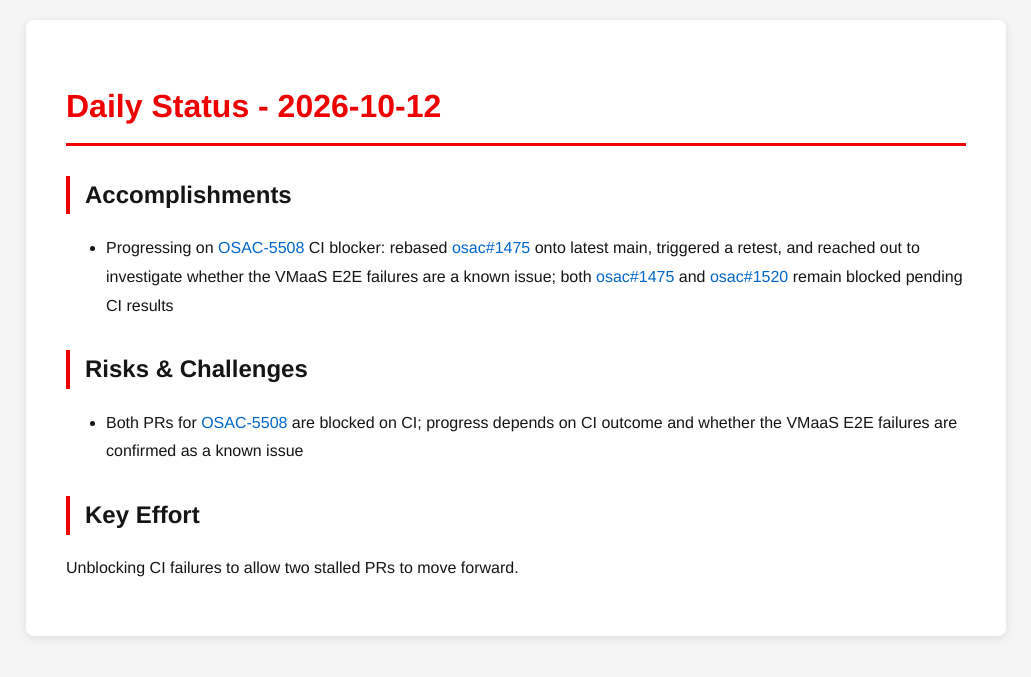
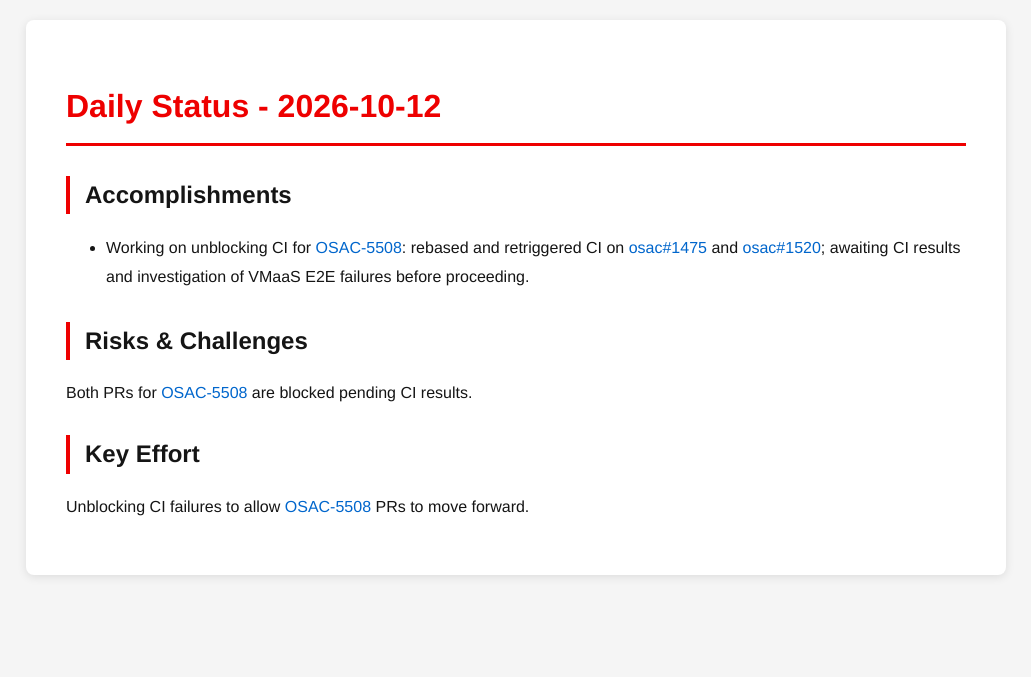
Before and after one commit to tzvatot/daily-status, a Jekyll site: the page built from 2026-10-12.md, in a window 1280 px wide. Shown: the top 677 px of the page, without its empty margins (124-1155 px from the left). Built offline with Jekyll 4.4.1, drawn with Linux system fonts in a browser that asks for light colours.

Commit message:
Daily status update - 2026-10-12

```diff
--- a/2026-10-12.md
+++ b/2026-10-12.md
@@ -7,10 +7,10 @@ date: 2026-10-12
 # Daily Status - 2026-10-12
 
 ## Accomplishments
-- Progressing on [OSAC-5508](https://redhat.atlassian.net/browse/OSAC-5508) CI blocker: rebased [osac#1475](https://github.com/osac-project/osac/pull/1475) onto latest main, triggered a retest, and reached out to investigate whether the VMaaS E2E failures are a known issue; both [osac#1475](https://github.com/osac-project/osac/pull/1475) and [osac#1520](https://github.com/osac-project/osac/pull/1520) remain blocked pending CI results
+- Working on unblocking CI for [OSAC-5508](https://redhat.atlassian.net/browse/OSAC-5508): rebased and retriggered CI on [osac#1475](https://github.com/osac-project/osac/pull/1475) and [osac#1520](https://github.com/osac-project/osac/pull/1520); awaiting CI results and investigation of VMaaS E2E failures before proceeding.
 
 ## Risks & Challenges
-- Both PRs for [OSAC-5508](https://redhat.atlassian.net/browse/OSAC-5508) are blocked on CI; progress depends on CI outcome and whether the VMaaS E2E failures are confirmed as a known issue
+Both PRs for [OSAC-5508](https://redhat.atlassian.net/browse/OSAC-5508) are blocked pending CI results.
 
 ## Key Effort
-Unblocking CI failures to allow two stalled PRs to move forward.
+Unblocking CI failures to allow [OSAC-5508](https://redhat.atlassian.net/browse/OSAC-5508) PRs to move forward.
```
